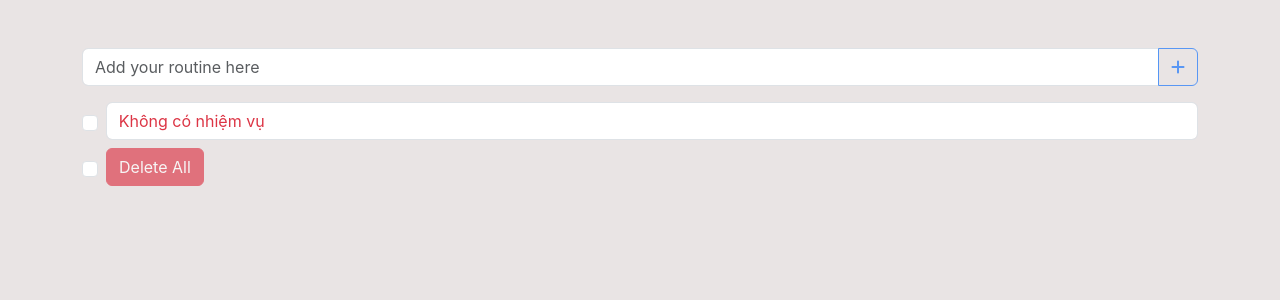
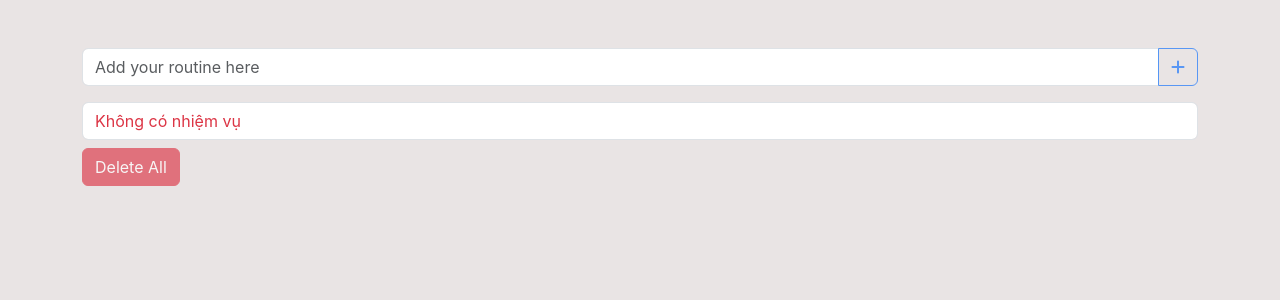
Before and after one commit to HaoNguyen-Ron/Batch32-ReactJS-NguyenHao, a React (Create React App) app in the folder bt3/: page / in a window 1280 px wide. Shown: the top 300 px of the page. Built offline with nearby package versions, Linux system fonts and the light colour scheme.

Commit message:
TODO list with Check & Delete

```diff
--- a/bt3/src/Components/Todo/action.jsx
+++ b/bt3/src/Components/Todo/action.jsx
@@ -27,12 +27,15 @@ function Action(props) {
 
     return (
         <div className="d-flex align-items-center ">
+            {
+                missions.length === 0 ? '' :
                     <input
                         className="form-check-input me-2"
                         type="checkbox"
                         checked={missions.length === selected.length && selected.length > 0}
                         onChange={onSelectedAll}
                     />
+            }
 
             <button
                 type="button"
--- a/bt3/src/Components/Todo/listMission.jsx
+++ b/bt3/src/Components/Todo/listMission.jsx
@@ -30,7 +30,8 @@ function ListItem({ id, content, classes, isHiddenButton = false, isChecked }) {
 
   const loadingDelete = useSelector((state) => state.todoReducer.loadingDelete);
   const loadingUpdate = useSelector((state) => state.todoReducer.loadingUpdate);
-
+  const missions = useSelector((state) => state.todoReducer.missions);
+  console.log(missions);
 
 
   const onDeleteMission = () => {
@@ -73,12 +74,15 @@ function ListItem({ id, content, classes, isHiddenButton = false, isChecked }) {
     <div className='d-flex align-items-center justify-content-center my-2'>
       {/* CHECKBOX */}
 
+      {
+        missions.length === 0 ? '' :
           <input
             className="form-check-input me-2"
             type="checkbox"
             onChange={onSelectMission}
             checked={isChecked}
           />
+      }
 
       <div className="input-group">
         <input
@@ -92,9 +96,9 @@ function ListItem({ id, content, classes, isHiddenButton = false, isChecked }) {
           onKeyDown={onKeyDown}
         />
         {!isHiddenButton &&
-
           <div className="input-group-append">
 
+            {/* BUTTON DELETE */}
             <button className="btn btn-outline-danger" type="button" id="button-addon2" disabled={loadingDelete.includes(id)} onClick={onDeleteMission}>
               {
                 loadingDelete.includes(id) ? <Loading /> :
```
Lines whose indentation alone changed are shown as unchanged.
